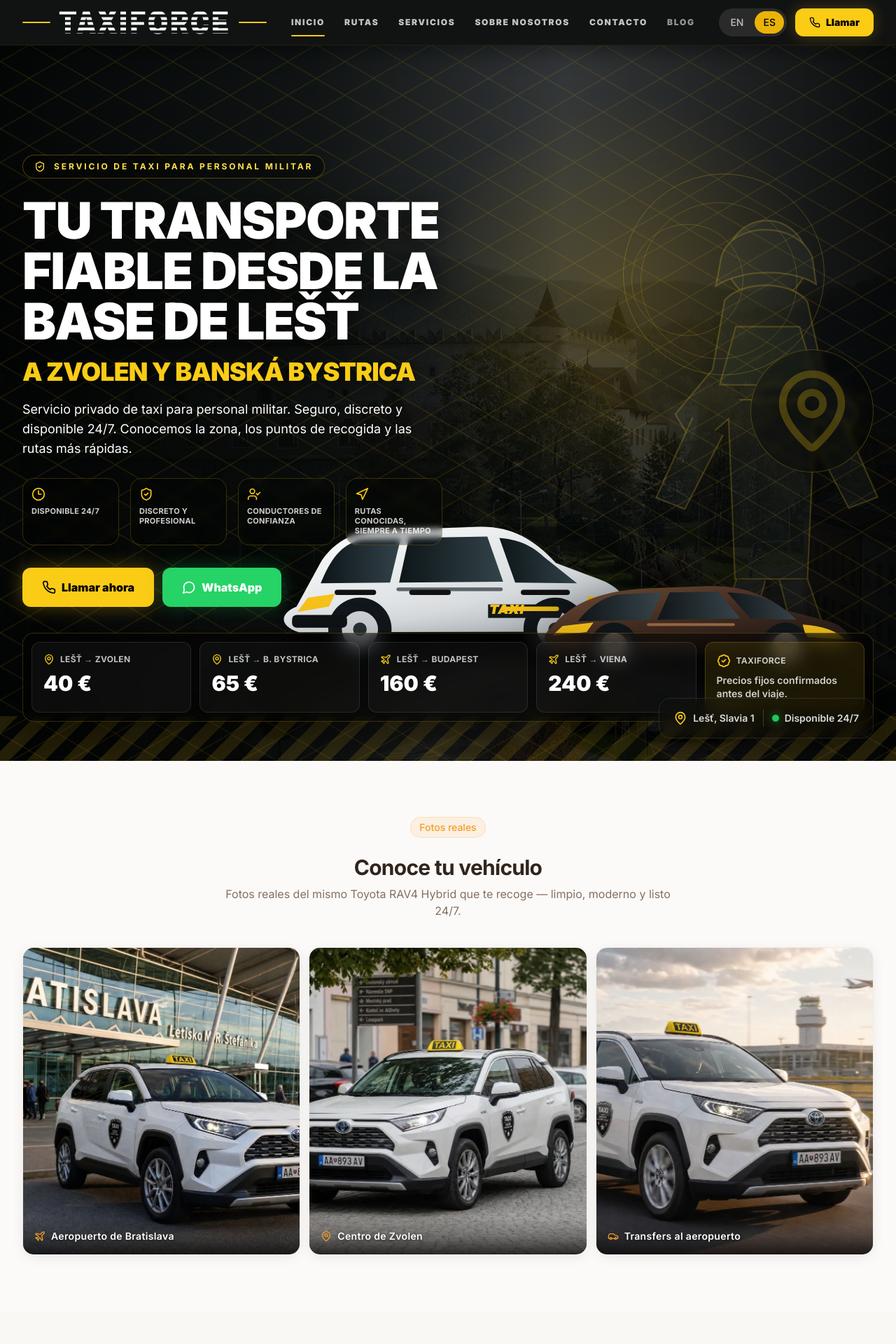
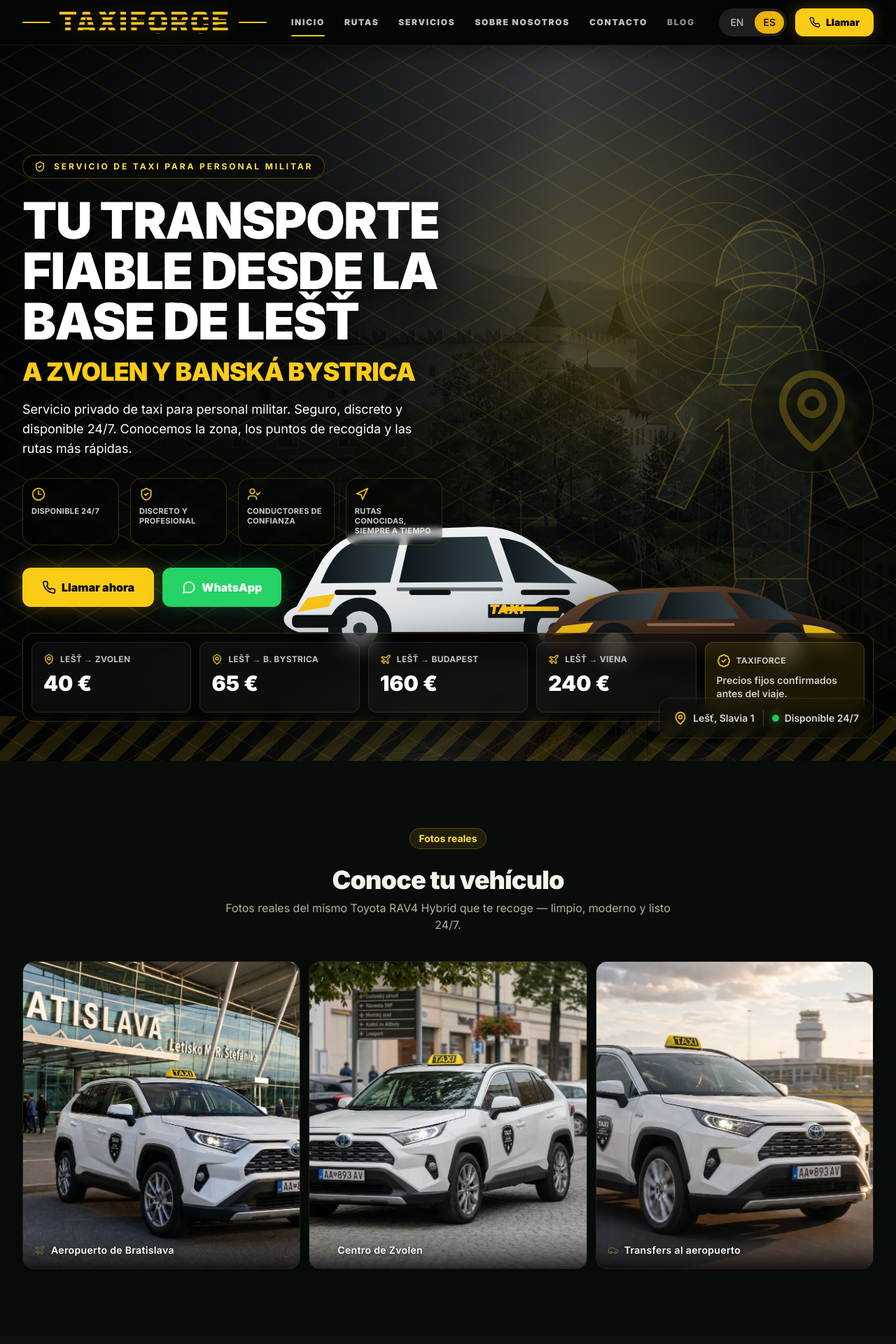
Before and after one commit to fabianmarian8/centrum-rides, a Next.js app: page / in a window 1280 px wide. Shown: the top 1920 px of the page at 70% size. Built offline with nearby package versions, Linux system fonts and the light colour scheme.

Commit message:
style: switch site to dark military palette

```diff
--- a/app/globals.css
+++ b/app/globals.css
@@ -1,57 +1,37 @@
 @tailwind base;
 @tailwind components;
 @tailwind utilities;
-
-/* TaxiForce - Friendly Local Taxi Service
-   Organic & Warm Design System
-   Font: Satoshi (characterful, friendly)
-*/
 
 @import url('https://api.fontshare.com/v2/css?f[]=satoshi@400,500,700,900&display=swap');
 
 @layer base {
   :root {
-    /* Warm, inviting palette */
-    --background: 40 33% 98%;
-    --foreground: 25 25% 15%;
-
-    /* Card System - soft, warm */
-    --card: 0 0% 100%;
-    --card-foreground: 25 25% 15%;
-
-    --popover: 0 0% 100%;
-    --popover-foreground: 25 25% 15%;
-
-    /* Primary - Warm olive green (trust, reliability) */
-    --primary: 85 35% 35%;
-    --primary-foreground: 0 0% 100%;
-
-    /* Secondary - Warm amber/orange (friendly, approachable) */
-    --secondary: 35 90% 55%;
-    --secondary-foreground: 25 25% 15%;
-
-    /* Accent - Soft terracotta for CTAs */
-    --accent: 15 70% 50%;
-    --accent-foreground: 0 0% 100%;
-
-    --muted: 40 20% 94%;
-    --muted-foreground: 25 15% 45%;
-
+    --background: 165 18% 4%;
+    --foreground: 48 30% 94%;
+    --card: 150 14% 8%;
+    --card-foreground: 48 30% 94%;
+    --popover: 150 14% 8%;
+    --popover-foreground: 48 30% 94%;
+    --primary: 46 92% 53%;
+    --primary-foreground: 30 16% 7%;
+    --secondary: 85 25% 32%;
+    --secondary-foreground: 48 30% 94%;
+    --accent: 31 92% 51%;
+    --accent-foreground: 30 16% 7%;
+    --muted: 150 12% 12%;
+    --muted-foreground: 48 12% 68%;
     --destructive: 0 84% 60%;
     --destructive-foreground: 0 0% 100%;
-
-    --border: 40 20% 88%;
-    --input: 40 20% 88%;
-    --ring: 85 35% 35%;
-
+    --border: 48 30% 18%;
+    --input: 48 30% 18%;
+    --ring: 46 92% 53%;
+    --military-green: 88 27% 25%;
+    --military-blue: 210 20% 24%;
+    --military-navy: 160 18% 6%;
     --radius: 1rem;
   }
-}
 
-@layer base {
-  * {
-    @apply border-border;
-  }
+  * { @apply border-border; }
 
   html {
     font-size: 100%;
@@ -62,191 +42,125 @@
     @apply bg-background text-foreground;
     font-family: 'Satoshi', system-ui, sans-serif;
     font-feature-settings: 'ss01' on, 'ss02' on;
-  }
-
-  /* Respect user preferences */
-  @media (prefers-reduced-motion: reduce) {
-    *, *::before, *::after {
-      animation-duration: 0.01ms !important;
-      animation-iteration-count: 1 !important;
-      transition-duration: 0.01ms !important;
-    }
+    background: #050606;
+    min-height: 100vh;
   }
 }
 
 @layer components {
-  /* Soft, organic card style */
   .card-warm {
-    @apply bg-card rounded-2xl border border-border/50;
-    box-shadow: 0 4px 20px -4px rgba(0, 0, 0, 0.06);
-    transition: transform 0.3s ease, box-shadow 0.3s ease;
+    @apply rounded-2xl border border-yellow-400/15 bg-card/80 text-card-foreground backdrop-blur;
+    box-shadow: 0 18px 44px -26px rgba(0, 0, 0, 0.9);
+    transition: transform 0.3s ease, box-shadow 0.3s ease, border-color 0.3s ease;
   }
 
   .card-warm:hover {
     transform: translateY(-4px);
-    box-shadow: 0 12px 32px -8px rgba(0, 0, 0, 0.1);
+    border-color: rgba(246, 194, 26, 0.35);
+    box-shadow: 0 26px 58px -28px rgba(0, 0, 0, 0.95);
   }
 
-  /* Friendly button style */
   .btn-friendly {
-    @apply inline-flex items-center justify-center gap-2 px-6 py-3;
-    @apply font-semibold rounded-full;
-    @apply transition-all duration-300;
+    @apply inline-flex items-center justify-center gap-2 px-6 py-3 font-black rounded-xl transition-all duration-300;
   }
 
-  .btn-friendly:hover {
-    transform: translateY(-2px);
-  }
+  .btn-friendly:hover { transform: translateY(-2px); }
+  .btn-friendly:active { transform: translateY(0); }
 
-  .btn-friendly:active {
-    transform: translateY(0);
-  }
-
-  /* Primary CTA */
   .btn-primary {
-    @apply btn-friendly bg-accent text-accent-foreground;
-    box-shadow: 0 4px 14px -2px hsl(var(--accent) / 0.4);
+    @apply btn-friendly bg-primary text-primary-foreground;
+    box-shadow: 0 0 26px rgba(246, 194, 26, 0.28);
   }
 
   .btn-primary:hover {
-    box-shadow: 0 8px 20px -2px hsl(var(--accent) / 0.5);
+    box-shadow: 0 0 34px rgba(246, 194, 26, 0.4);
+    filter: brightness(1.05);
   }
 
-  /* Secondary button */
   .btn-secondary {
-    @apply btn-friendly bg-primary text-primary-foreground;
-    box-shadow: 0 4px 14px -2px hsl(var(--primary) / 0.3);
+    @apply btn-friendly bg-secondary text-secondary-foreground;
+    box-shadow: 0 4px 18px -6px rgba(92, 111, 63, 0.65);
   }
 
-  /* WhatsApp button */
   .btn-whatsapp {
     @apply btn-friendly text-white;
     background-color: #25D366;
-    box-shadow: 0 4px 14px -2px rgba(37, 211, 102, 0.4);
+    box-shadow: 0 0 24px rgba(37, 211, 102, 0.28);
   }
 
   .btn-whatsapp:hover {
     background-color: #22c55e;
-    box-shadow: 0 8px 20px -2px rgba(37, 211, 102, 0.5);
+    box-shadow: 0 0 34px rgba(37, 211, 102, 0.38);
   }
 
-  /* Section spacing */
-  .section-padding {
-    @apply py-8 sm:py-12 md:py-20 px-4 sm:px-6 lg:px-8;
+  .section-padding { @apply py-10 sm:py-14 md:py-24 px-4 sm:px-6 lg:px-8; }
+
+  .heading-xl {
+    @apply text-3xl sm:text-4xl md:text-5xl font-black tracking-tight;
+    line-height: 1.08;
   }
 
-  /* Heading styles */
-  .heading-xl {
-    @apply text-3xl sm:text-4xl md:text-5xl font-black tracking-tight;
-    line-height: 1.1;
-  }
+  .heading-lg { @apply text-2xl sm:text-3xl md:text-4xl font-black tracking-tight; }
+  .heading-md { @apply text-lg sm:text-xl font-black; }
 
-  .heading-lg {
-    @apply text-2xl sm:text-3xl font-bold tracking-tight;
-  }
-
-  .heading-md {
-    @apply text-lg sm:text-xl font-bold;
-  }
-
-  /* Organic blob decoration */
   .blob {
     border-radius: 60% 40% 30% 70% / 60% 30% 70% 40%;
     animation: blob-morph 8s ease-in-out infinite;
   }
 
   @keyframes blob-morph {
-    0%, 100% {
-      border-radius: 60% 40% 30% 70% / 60% 30% 70% 40%;
-    }
-    50% {
-      border-radius: 30% 60% 70% 40% / 50% 60% 30% 60%;
-    }
+    0%, 100% { border-radius: 60% 40% 30% 70% / 60% 30% 70% 40%; }
+    50% { border-radius: 30% 60% 70% 40% / 50% 60% 30% 60%; }
   }
 
-  /* Subtle fade in */
-  .fade-in {
-    animation: fadeIn 0.6s ease-out forwards;
+  .fade-in { animation: fadeIn 0.6s ease-out forwards; }
+
+  @keyframes fadeIn {
+    from { opacity: 0; transform: translateY(20px); }
+    to { opacity: 1; transform: translateY(0); }
   }
 
-  @keyframes fadeIn {
-    from {
-      opacity: 0;
-      transform: translateY(20px);
-    }
-    to {
-      opacity: 1;
-      transform: translateY(0);
-    }
-  }
-
-  /* Status indicator */
   .status-dot {
     @apply w-2.5 h-2.5 rounded-full bg-green-500;
     animation: pulse-soft 2s ease-in-out infinite;
   }
 
   @keyframes pulse-soft {
-    0%, 100% {
-      opacity: 1;
-      transform: scale(1);
-    }
-    50% {
-      opacity: 0.7;
-      transform: scale(1.1);
-    }
+    0%, 100% { opacity: 1; transform: scale(1); }
+    50% { opacity: 0.7; transform: scale(1.1); }
   }
 
-  /* Badge style */
   .badge-warm {
-    @apply inline-flex items-center gap-1.5 px-3 py-1 rounded-full text-sm font-medium;
-    @apply bg-secondary/10 text-secondary border border-secondary/20;
+    @apply inline-flex items-center gap-1.5 px-3 py-1 rounded-full text-sm font-bold bg-yellow-400/10 text-yellow-300 border border-yellow-400/25;
   }
 
-  /* Feature icon container */
   .icon-container {
-    @apply w-12 h-12 rounded-xl flex items-center justify-center;
-    @apply bg-primary/10 text-primary;
+    @apply w-12 h-12 rounded-xl flex items-center justify-center bg-yellow-400/10 text-yellow-300 border border-yellow-400/20;
   }
 
-  /* Testimonial card */
   .testimonial-card {
-    @apply bg-card rounded-2xl p-6 border-l-4 border-secondary;
-    box-shadow: 0 4px 20px -4px rgba(0, 0, 0, 0.06);
+    @apply bg-card/80 rounded-2xl p-6 border-l-4 border-primary backdrop-blur;
+    box-shadow: 0 18px 44px -28px rgba(0, 0, 0, 0.95);
   }
 
-  /* Striped Logo Text Style - like LEST TAXI */
   .striped-logo {
     font-family: 'Satoshi', 'Arial Black', sans-serif;
     font-weight: 900;
     text-transform: uppercase;
     font-size: 1.75rem;
     line-height: 1;
-    transform: scaleY(1.3);
+    transform: scaleY(1.28);
     transform-origin: center;
-
-    /* Create striped background with smaller stripes - white text with thin dark lines */
-    background: repeating-linear-gradient(
-      to bottom,
-      white 0px,
-      white 3px,
-      transparent 3px,
-      transparent 6px
-    );
-
-    /* Clip background to text shape */
+    letter-spacing: 0.05em;
+    background: repeating-linear-gradient(to bottom, #f7c51d 0px, #f7c51d 3px, transparent 3px, transparent 6px);
     -webkit-background-clip: text;
     background-clip: text;
-
-    /* Make text transparent to show background */
     color: transparent;
-
     display: inline-block;
+    filter: drop-shadow(0 0 16px rgba(246, 194, 26, 0.22));
   }
 
   @media (min-width: 640px) {
-    .striped-logo {
-      font-size: 2.25rem;
-    }
+    .striped-logo { font-size: 2.25rem; }
   }
 }
```
